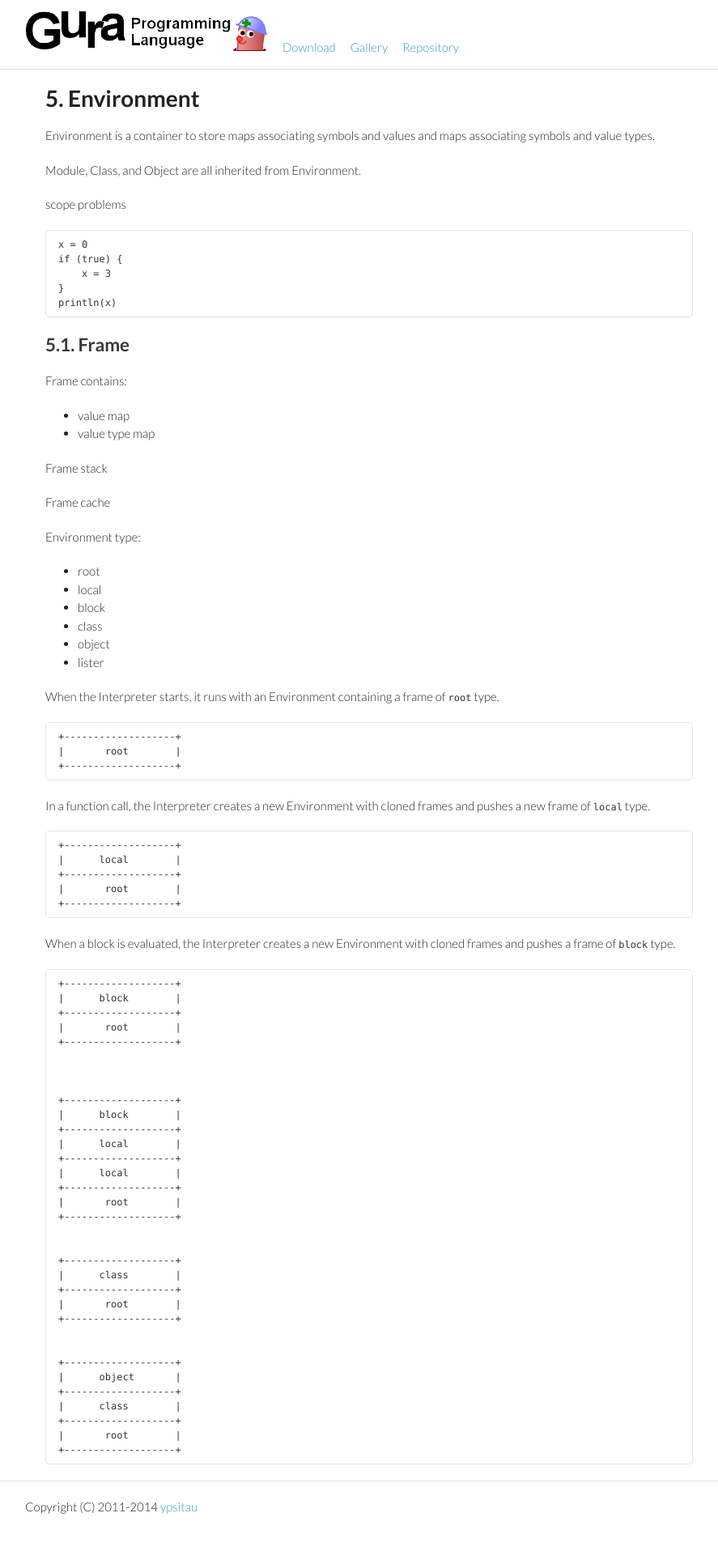
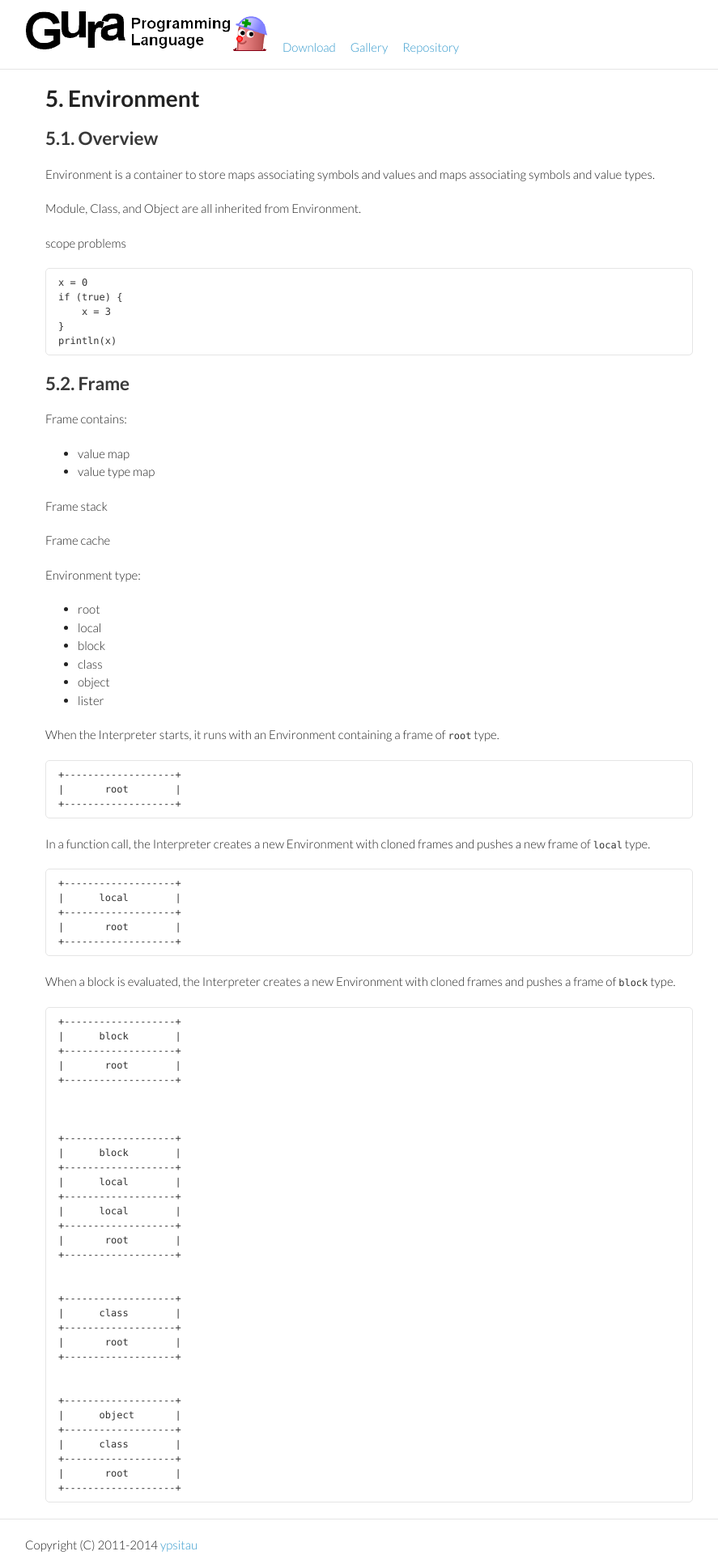
Before and after one commit to rudidude86/gura-lang.github.io, a Jekyll site: the page built from documents/Environment.md, in a window 1280 px wide. Shown: the whole page at 81% size, without its empty margins (184-1071 px from the left). Built offline with Jekyll 4.4.1, drawn with Linux system fonts in a browser that asks for light colours; Markdown is read by kramdown in place of the engine named in the settings; before the commit the page ends 1885 px from its top, so only the background shows below that.

Commit message:
updated document

```diff
--- a/documents/Environment.md
+++ b/documents/Environment.md
@@ -6,6 +6,8 @@ chapter: 5
 ---
 
 # {{ page.chapter }}. {{ page.title }}
+
+## {{ page.chapter }}.1. Overview
 
 Environment is a container to store
 maps associating symbols and values and maps associating symbols and value types.
@@ -20,7 +22,7 @@ scope problems
     }
     println(x)
 
-## {{ page.chapter }}.1. Frame
+## {{ page.chapter }}.2. Frame
 
 Frame contains:
 
```
Also changed, not shown: documents/Data-Type.md (+1 -1 lines), documents/Operator.md (+1 -1 lines).
